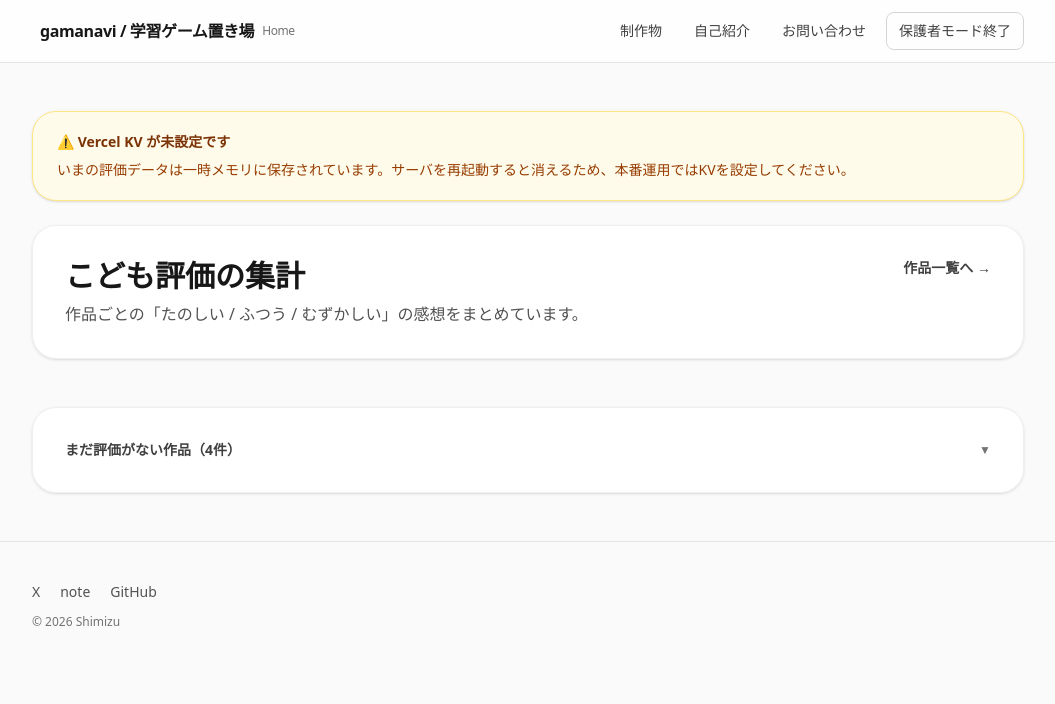
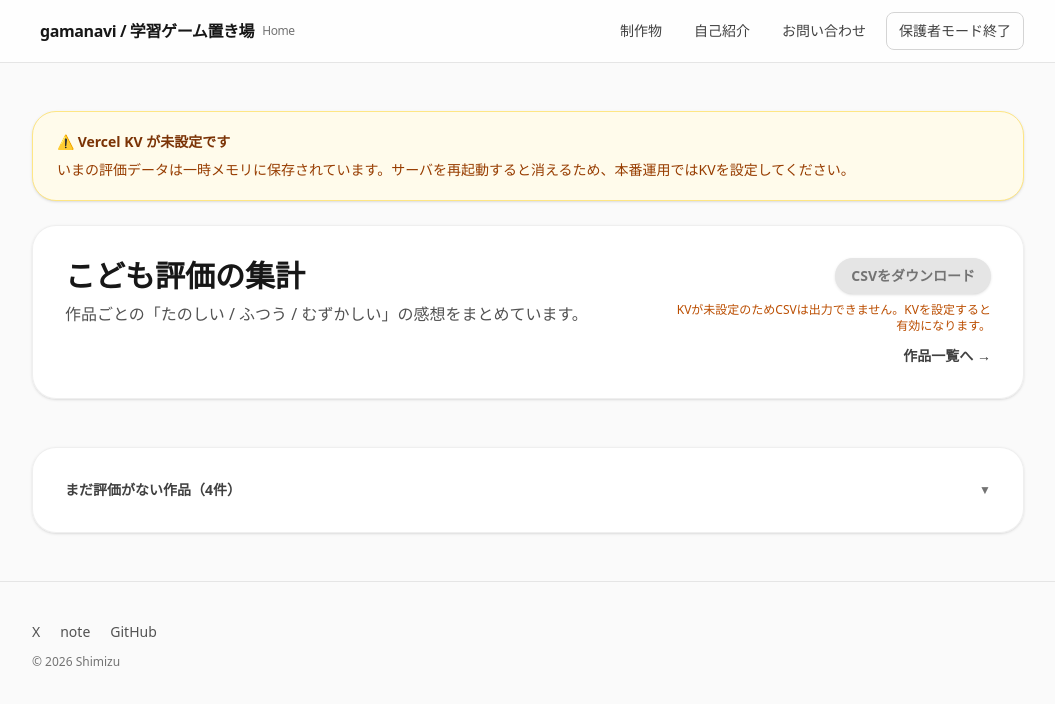
Before and after one commit to shimimasa/gamanavi-portfolio, a Next.js app: page /parents/ratings in a window 1280 px wide. Shown: the top 704 px of the page, without its empty margins (112-1167 px from the left). Built offline with nearby package versions, Linux system fonts and the light colour scheme.

Commit message:
Add CSV export for parents ratings

```diff
--- a/src/app/parents/ratings/page.js
+++ b/src/app/parents/ratings/page.js
@@ -1,6 +1,7 @@
 import Link from "next/link";
 import works from "@/content/works.json";
 import { getRatingSummary, kvStatus } from "@/lib/ratingsStore";
+import ParentsRatingsCsvButton from "@/components/ParentsRatingsCsvButton";
 
 function formatPercent(value, total) {
   if (!total) return "0%";
@@ -19,6 +20,14 @@ export default async function ParentsRatingsPage() {
   const ratedSummaries = sorted.filter(({ summary }) => summary.total > 0);
   const unratedSummaries = sorted.filter(({ summary }) => summary.total === 0);
   const status = kvStatus();
+  const csvSummaries = sorted.map(({ work, summary }) => ({
+    slug: work.slug,
+    title: work.title,
+    total: summary.total,
+    fun: summary.fun,
+    ok: summary.ok,
+    hard: summary.hard,
+  }));
 
   return (
     <div className="space-y-6">
@@ -39,12 +48,15 @@ export default async function ParentsRatingsPage() {
               作品ごとの「たのしい / ふつう / むずかしい」の感想をまとめています。
             </p>
           </div>
+          <div className="flex flex-col items-end gap-3 text-right">
+            <ParentsRatingsCsvButton summaries={csvSummaries} kvConfigured={status.configured} />
             <Link
               href="/parents/works"
               className="text-sm font-semibold text-neutral-700 hover:underline"
             >
               作品一覧へ →
             </Link>
+          </div>
         </div>
       </section>
 
--- /dev/null
+++ b/src/components/ParentsRatingsCsvButton.js
@@ -0,0 +1,106 @@
+"use client";
+
+import { useMemo } from "react";
+
+function formatPercent(value, total) {
+  if (!total) return 0;
+  return Math.round((value / total) * 100);
+}
+
+function escapeCsvValue(value) {
+  const stringValue = String(value ?? "");
+  if (/[",\n]/.test(stringValue)) {
+    return `"${stringValue.replace(/"/g, "\"\"")}"`;
+  }
+  return stringValue;
+}
+
+export default function ParentsRatingsCsvButton({ summaries, kvConfigured }) {
+  const csvRows = useMemo(
+    () =>
+      summaries.map((summary) => ({
+        slug: summary.slug,
+        title: summary.title,
+        total: summary.total,
+        fun: summary.fun,
+        ok: summary.ok,
+        hard: summary.hard,
+        fun_percent: formatPercent(summary.fun, summary.total),
+        ok_percent: formatPercent(summary.ok, summary.total),
+        hard_percent: formatPercent(summary.hard, summary.total),
+      })),
+    [summaries]
+  );
+
+  const handleDownload = () => {
+    if (!kvConfigured) return;
+
+    const exportedAt = new Date().toISOString();
+    const headers = [
+      "slug",
+      "title",
+      "total",
+      "fun",
+      "ok",
+      "hard",
+      "fun_percent",
+      "ok_percent",
+      "hard_percent",
+      "exported_at",
+    ];
+
+    const lines = [
+      headers.join(","),
+      ...csvRows.map((row) =>
+        [
+          row.slug,
+          row.title,
+          row.total,
+          row.fun,
+          row.ok,
+          row.hard,
+          row.fun_percent,
+          row.ok_percent,
+          row.hard_percent,
+          exportedAt,
+        ]
+          .map(escapeCsvValue)
+          .join(",")
+      ),
+    ];
+
+    const csvContent = `${lines.join("\n")}\n`;
+    const blob = new Blob([csvContent], { type: "text/csv;charset=utf-8;" });
+    const url = URL.createObjectURL(blob);
+    const link = document.createElement("a");
+    const dateStamp = exportedAt.slice(0, 10);
+    link.href = url;
+    link.download = `gamanavi_ratings_${dateStamp}.csv`;
+    document.body.appendChild(link);
+    link.click();
+    link.remove();
+    URL.revokeObjectURL(url);
+  };
+
+  return (
+    <div className="flex flex-col items-end gap-2 text-right">
+      <button
+        type="button"
+        onClick={handleDownload}
+        disabled={!kvConfigured}
+        className={`rounded-full px-4 py-2 text-sm font-semibold shadow-sm transition ${
+          kvConfigured
+            ? "bg-neutral-900 text-white hover:bg-neutral-800"
+            : "cursor-not-allowed bg-neutral-200 text-neutral-500"
+        }`}
+      >
+        CSVをダウンロード
+      </button>
+      {!kvConfigured && (
+        <p className="max-w-xs text-xs text-amber-700">
+          KVが未設定のためCSVは出力できません。KVを設定すると有効になります。
+        </p>
+      )}
+    </div>
+  );
+}
```
Lines whose indentation alone changed are shown as unchanged.
